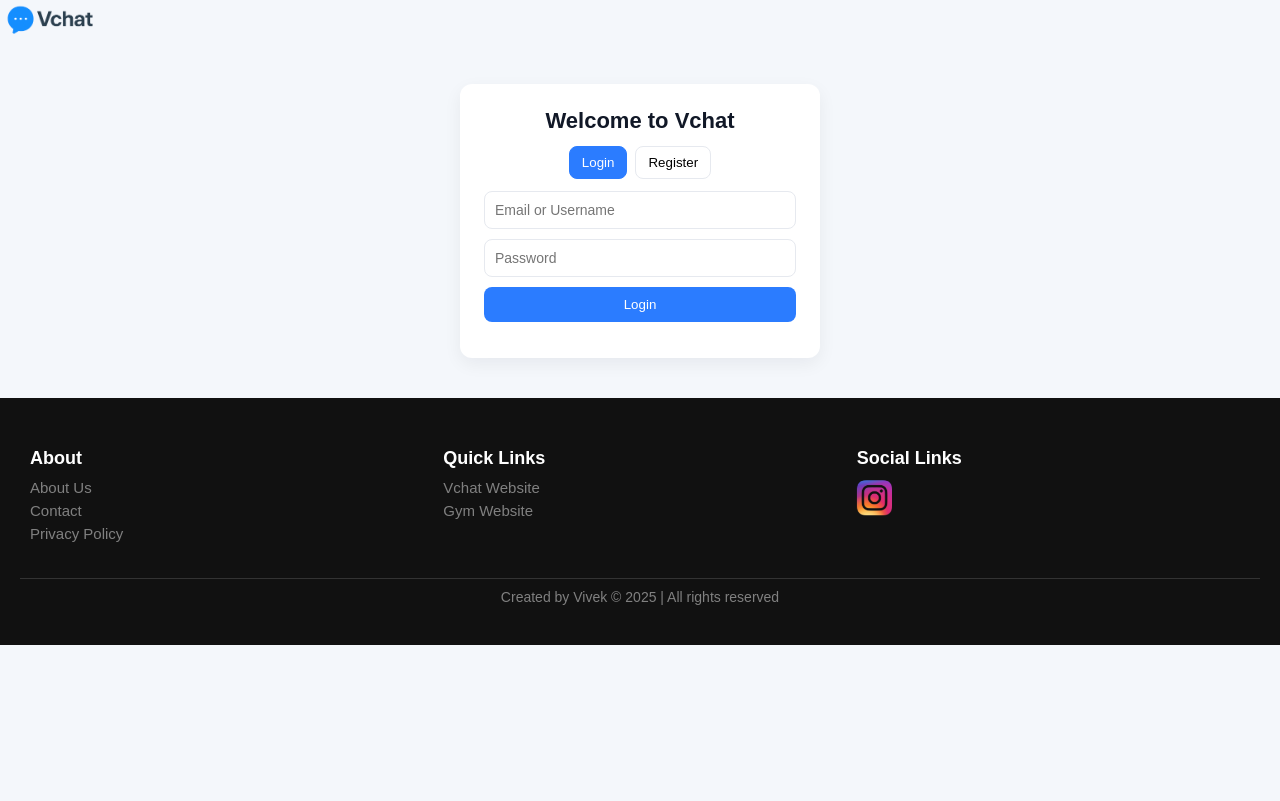
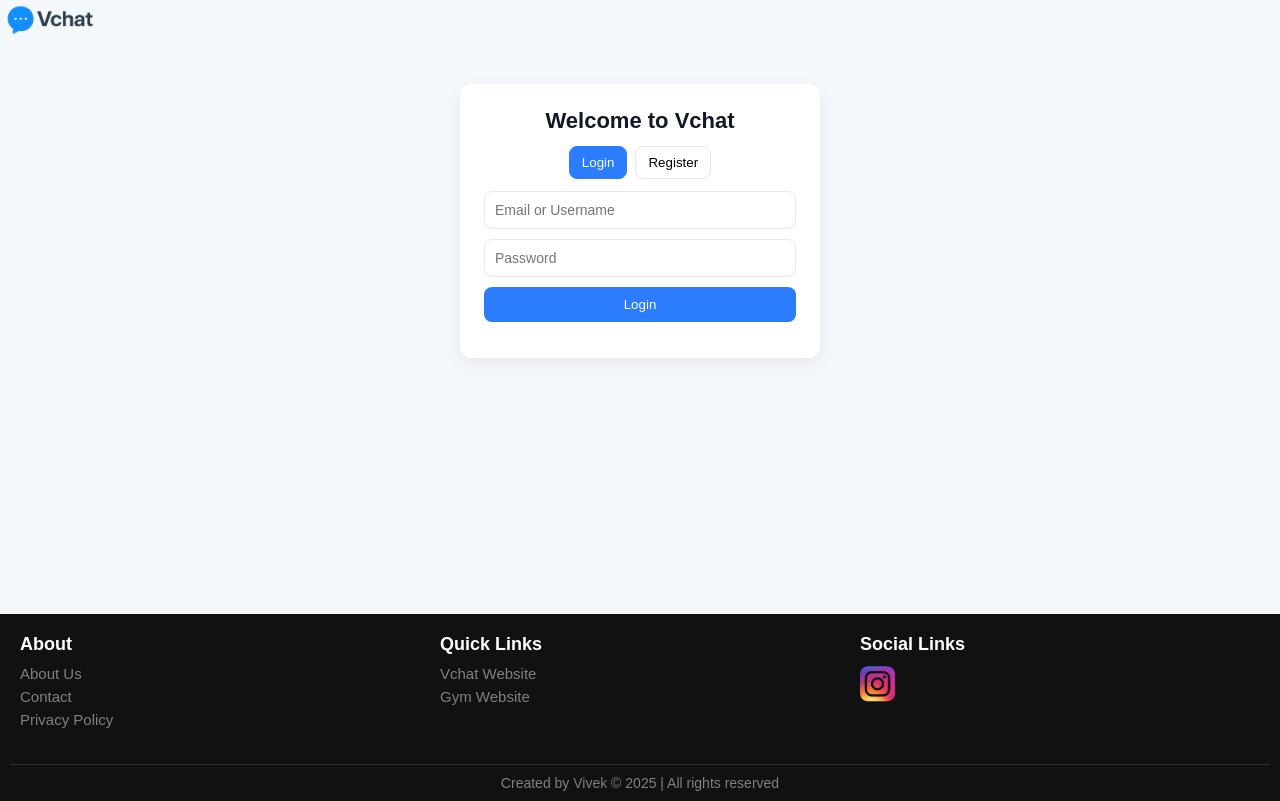
Before and after one commit to vivekkumar20041806/vchat, a website: page index.html in a window 1280 px wide. Drawn offline with Linux system fonts and the light colour scheme; no server answers.

Commit message:
Add files via upload

```diff
--- a/pages/footer.html
+++ b/pages/footer.html
@@ -15,11 +15,12 @@
     footer {
       background-color: #111;
       color: gray;
-      padding: 40px 20px;
+      padding: 10px 10px;
       display: flex;
       flex-wrap: wrap;
       justify-content: space-between;
       align-items: flex-start;
+      margin-top: 20%;
     }
 
     .footer-column {
```
